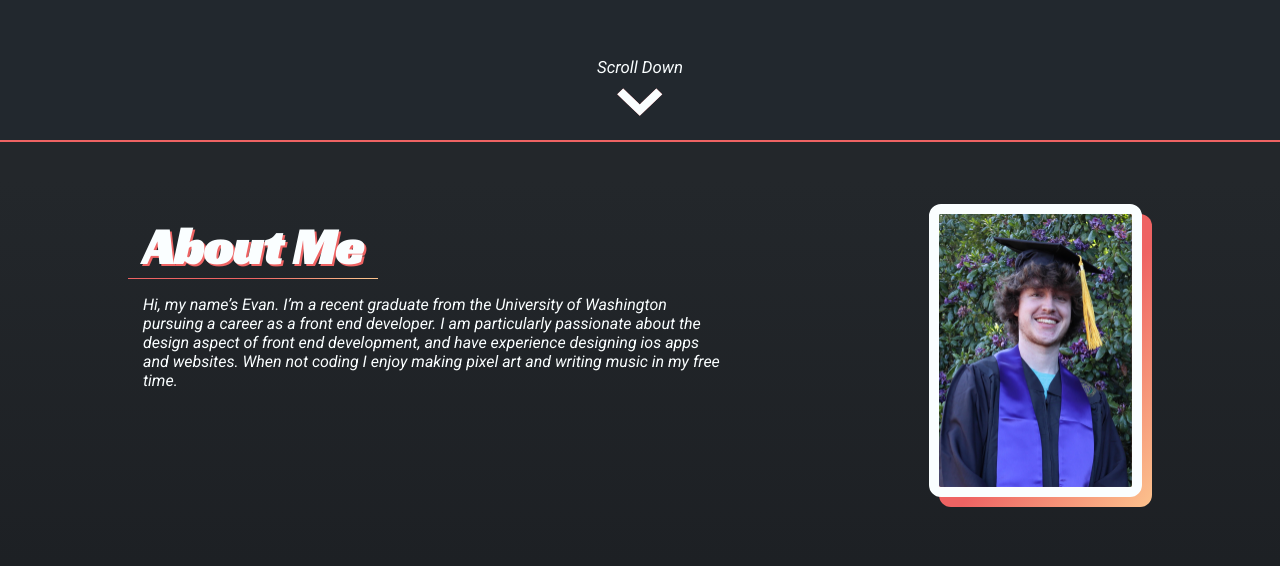
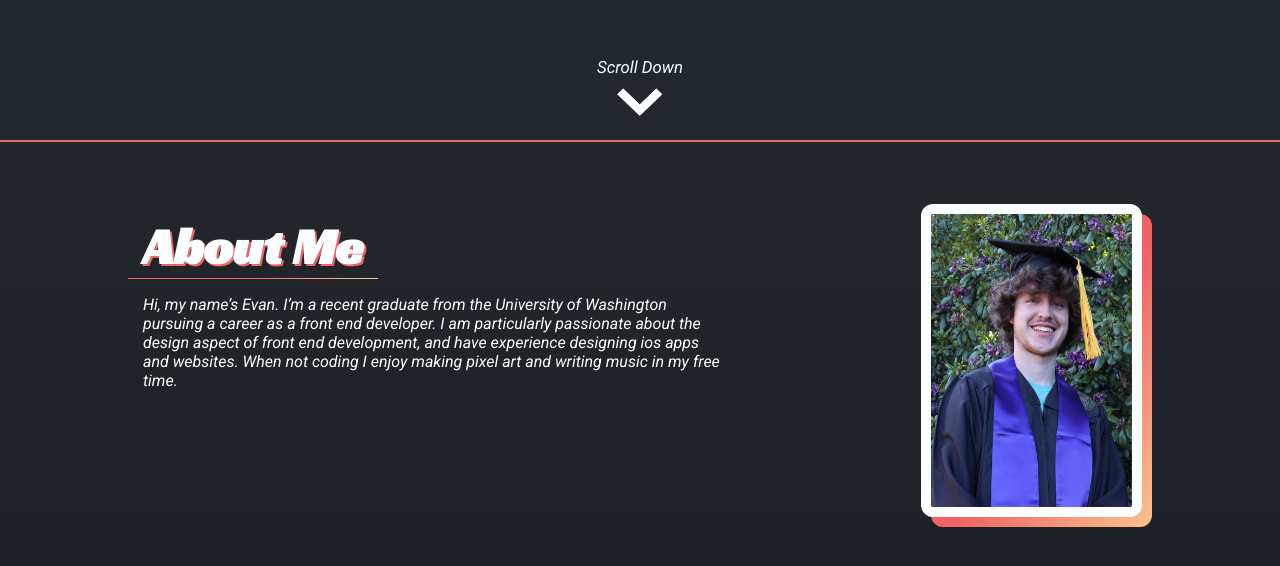
Before and after one commit to EvanBacon2/Portfolio-Site, a React (Create React App) app: page / in a window 1280 px wide. Shown: the part 660-1226 px from the top of the page. Built offline with nearby package versions, Linux system fonts and the light colour scheme.

Commit message:
height for headshot is not explicitly defined

```diff
--- a/src/sass/HeadShot.sass
+++ b/src/sass/HeadShot.sass
@@ -2,10 +2,10 @@
 
 #headshot-container
     position: relative
-    height: 18.3423em
+    height: 19.536em
 
 .grad-photo-background
-    width: 13.3116em
+    width: 13.786em
     border-radius: .75em
     background: linear-gradient(to top left, colors.$brand-highlight, colors.$brand 45%)
 
@@ -14,16 +14,16 @@
         transform: translateY(30%)
 
     .show-init &
-        height: 18.3423em
+        height: 19.536em
         transform: translateY(0)
         transition: height 1s cubic-bezier(.82,0,.16,.96) .55s, transform 1s cubic-bezier(.82,0,.16,.96) .85s
 
 .grad-photo
     position: absolute
-    width: 13.3116em
+    width: 13.786em
+    height: 19.536em
     box-sizing: border-box
-    height: fit-content
-    object-fit: contain
+
     border-radius: .75em
     border: .625em solid #FAFEFF
 
--- a/src/stylesheets/HeadShot.css
+++ b/src/stylesheets/HeadShot.css
@@ -1,10 +1,10 @@
 #headshot-container {
   position: relative;
-  height: 18.3423em;
+  height: 19.536em;
 }
 
 .grad-photo-background {
-  width: 13.3116em;
+  width: 13.786em;
   border-radius: 0.75em;
   background: linear-gradient(to top left, #fcc28d, #ee6363 45%);
 }
@@ -13,17 +13,16 @@
   transform: translateY(30%);
 }
 .show-init .grad-photo-background {
-  height: 18.3423em;
+  height: 19.536em;
   transform: translateY(0);
   transition: height 1s cubic-bezier(0.82, 0, 0.16, 0.96) 0.55s, transform 1s cubic-bezier(0.82, 0, 0.16, 0.96) 0.85s;
 }
 
 .grad-photo {
   position: absolute;
-  width: 13.3116em;
+  width: 13.786em;
+  height: 19.536em;
   box-sizing: border-box;
-  height: fit-content;
-  object-fit: contain;
   border-radius: 0.75em;
   border: 0.625em solid #FAFEFF;
 }
```
Also changed, not shown: 1 other file (tests, documents, lock files or other folders).
